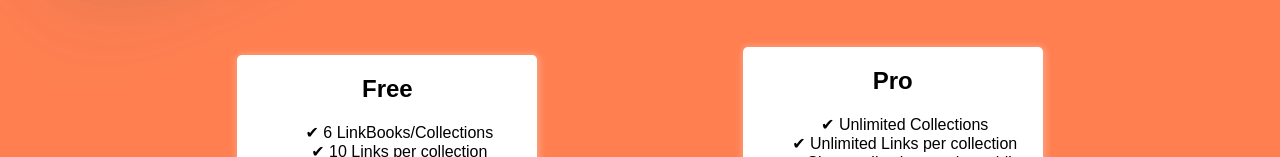
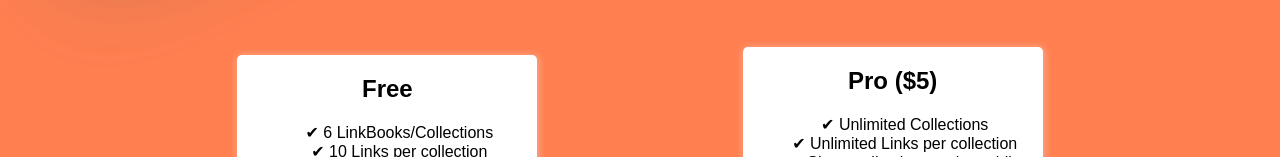
Before and after one commit to JosiasAurel/linksbook, a Next.js app in the folder client/: page / in a window 1280 px wide. Shown: the part 1394-1551 px from the top of the page. Built offline with nearby package versions, Linux system fonts and the light colour scheme.

Commit message:
add google analytics

```diff
--- a/client/pages/_app.jsx
+++ b/client/pages/_app.jsx
@@ -1,12 +1,15 @@
 import React from "react";
 
 import "../styles/global.css"
+import Head from "next/head";
 
 const App = ({Component, ...pageProps}) => {
     return (
             <div>
+                <Head>
+                    <script src="/gtag.js"></script>
+                </Head>
                 <Component {...pageProps} />
-                <script src="/gtag.js"></script>
             </div>
     )
 }
--- a/client/pages/index.jsx
+++ b/client/pages/index.jsx
@@ -144,7 +144,7 @@ const Home = () => {
                 </div>
 
                 <div>
-                    <h2>Pro</h2>
+                    <h2>Pro ($5)</h2>
                     <ul>
                         <li>Unlimited Collections</li>
                         <li>Unlimited Links per collection</li>
```
